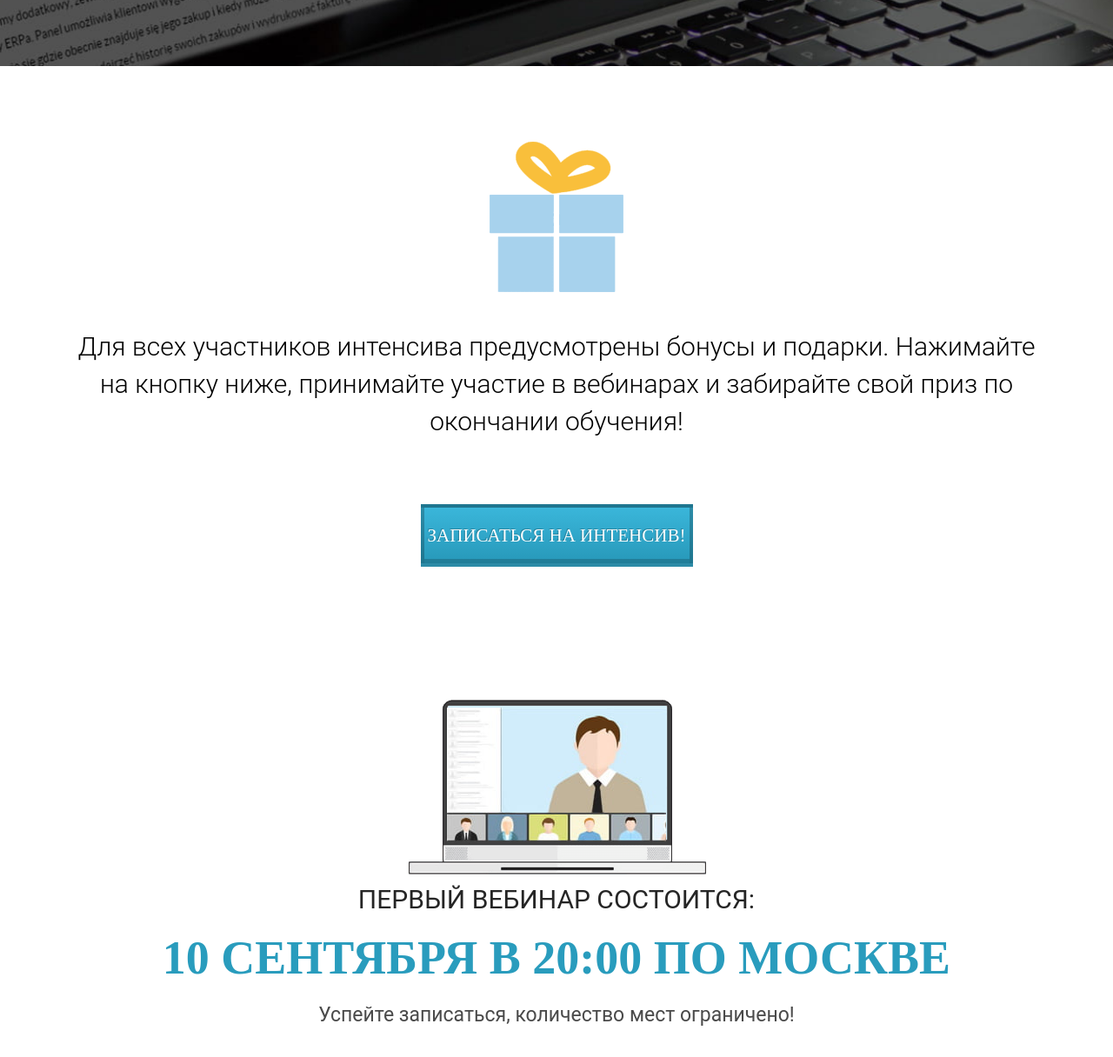
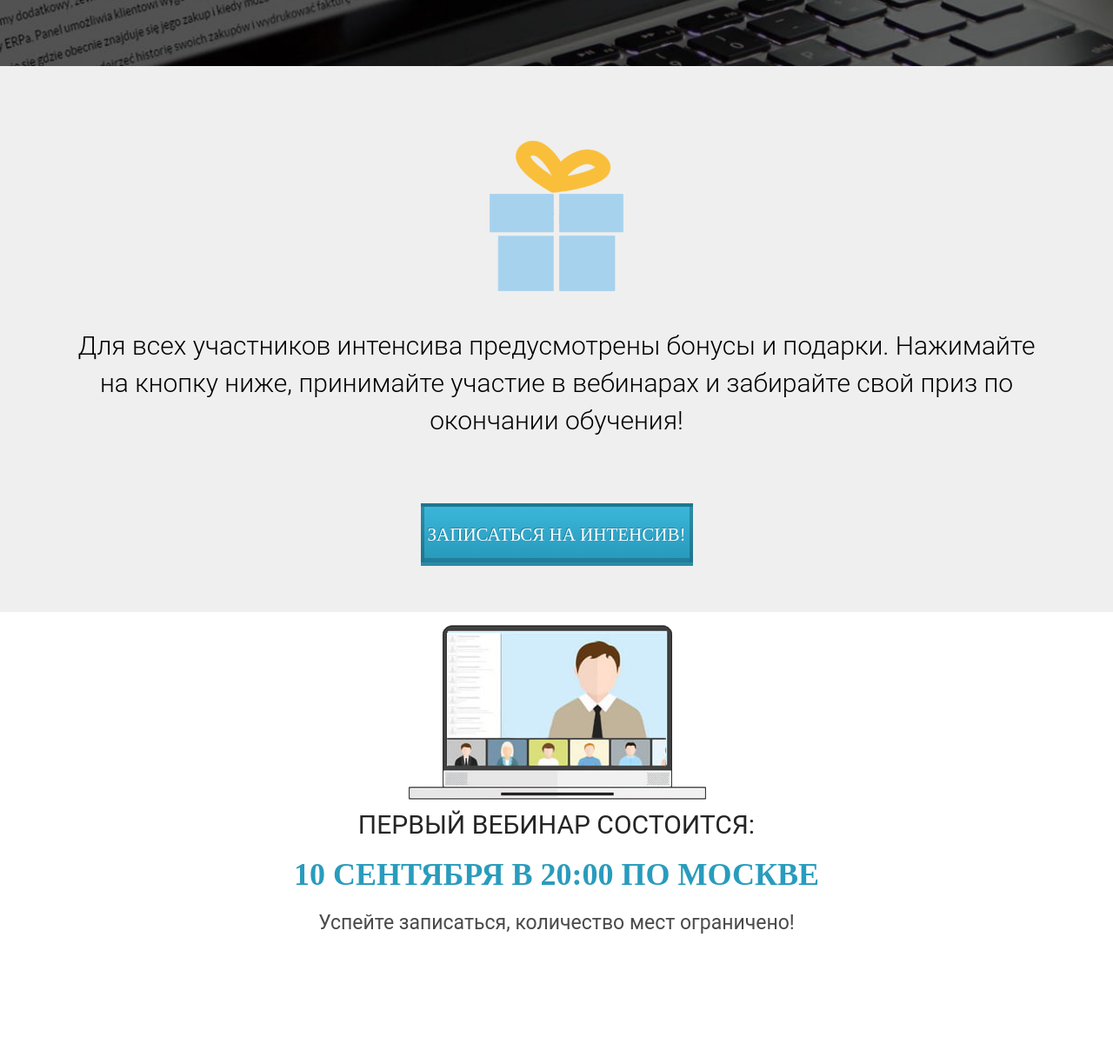
Before and after one commit to vinterro/Web_course, a plain HTML site: page wordpress2/src/index.html in a window 1280 px wide. Shown: the part 2419-3635 px from the top of the page at 87% size. Drawn offline with Linux system fonts and the light colour scheme.

Commit message:
html_&_css_02

```diff
--- a/wordpress2/src/css/style.css
+++ b/wordpress2/src/css/style.css
@@ -269,7 +269,8 @@ h2.title {
 
 .gift {
     min-height: 628px;
-    color: #efefef;
+    margin-top: 0;
+    background-color: #efefef;
 }
 
 .gift .gift_img {
@@ -281,7 +282,7 @@ h2.title {
     min-height: 174px;
 
 
-    margin-top: 86px;
+    padding-top: 86px;
 }
 
 .gift .gift_img img[alt="icon1"] {
@@ -311,6 +312,7 @@ h2.title {
 
 .registration {
     min-height: 515px;
+
 
 }
 
--- a/wordpress2/src/index.html
+++ b/wordpress2/src/index.html
@@ -126,20 +126,11 @@
     <section class="registration">
         <div class="container">
         <div class="reg_img">
-
-                <img src="img/registration/registration.jpg" alt="reg">
-
-
-                <img src="icons/reg_big.png" alt="reg_big">
-
-
-
+            <img src="img/registration/registration.jpg" alt="reg">
+            <img src="icons/reg_big.png" alt="reg_big">
         </div>
-
         <div class="reg_descr1">Первый вебинар состоится:</div>
-        <div class="reg_header">
-            <h2>10 сентября в 20:00 по Москве</h2>
-        </div>
+        <h2 class="reg_header">10 сентября в 20:00 по Москве</h2>
         <div class="reg_descr2">Успейте записаться, количество мест ограничено!</div>
     </div>
     </section>
```
